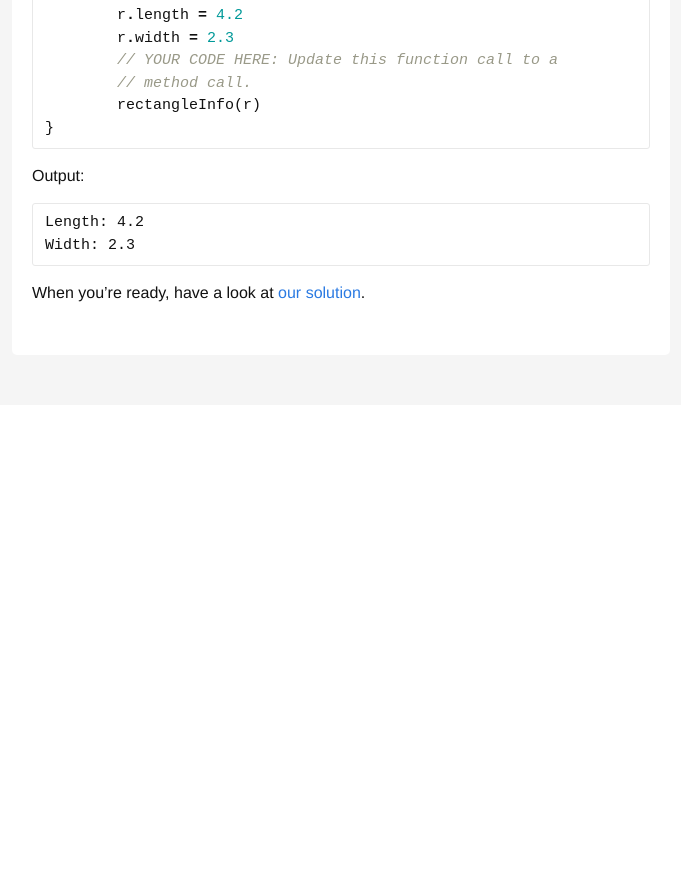
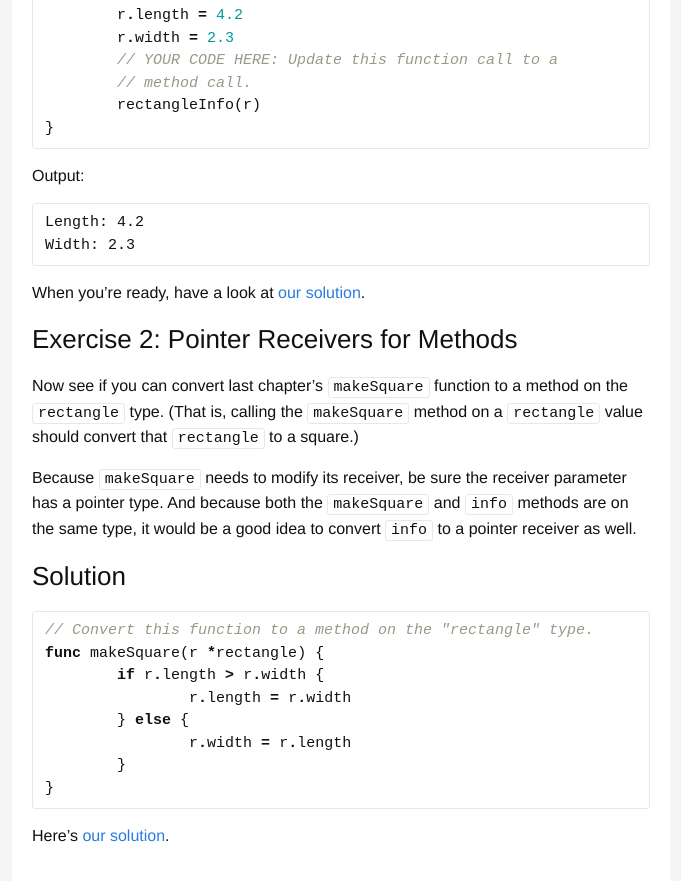
Before and after one commit to jaymcgavren/headfirstgo.com, a Jekyll site: the page built from exercises/ch09.md, in a window 1280 px wide and 900 px high, scrolled down 833 px. Shown: the top 881 px of the window, without its empty margins (440-1121 px from the left). Built offline with Jekyll 4.4.1, drawn with Linux system fonts in a browser that asks for light colours; before the commit the page ends 1238 px from its top, so only the background shows below that.

Commit message:
Add pointer receivers exercise

````diff
--- a/exercises/ch09.md
+++ b/exercises/ch09.md
@@ -44,3 +44,24 @@ Width: 2.3
 ```
 
 When you're ready, have a look at [our solution](/solutions/ch09_01.html).
+
+### Exercise 2: Pointer Receivers for Methods
+
+Now see if you can convert last chapter's `makeSquare` function to a method on the `rectangle` type. (That is, calling the `makeSquare` method on a `rectangle` value should convert that `rectangle` to a square.)
+
+Because `makeSquare` needs to modify its receiver, be sure the receiver parameter has a pointer type. And because both the `makeSquare` and `info` methods are on the same type, it would be a good idea to convert `info` to a pointer receiver as well.
+
+### Solution
+
+{% highlight go %}
+// Convert this function to a method on the "rectangle" type.
+func makeSquare(r *rectangle) {
+	if r.length > r.width {
+		r.length = r.width
+	} else {
+		r.width = r.length
+	}
+}
+{% endhighlight %}
+
+Here's [our solution](/solutions/ch09_02.html).
````
Also changed, not shown: solutions/ch09_02.md (added, +72 -0 lines).
